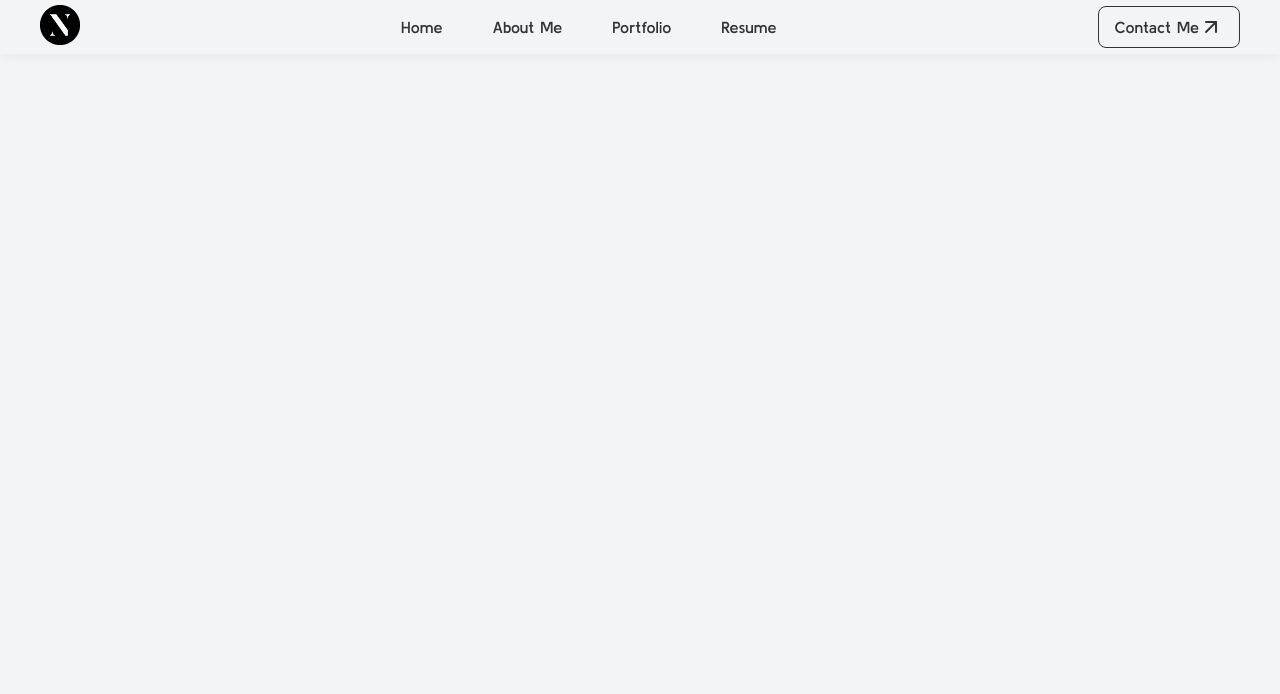
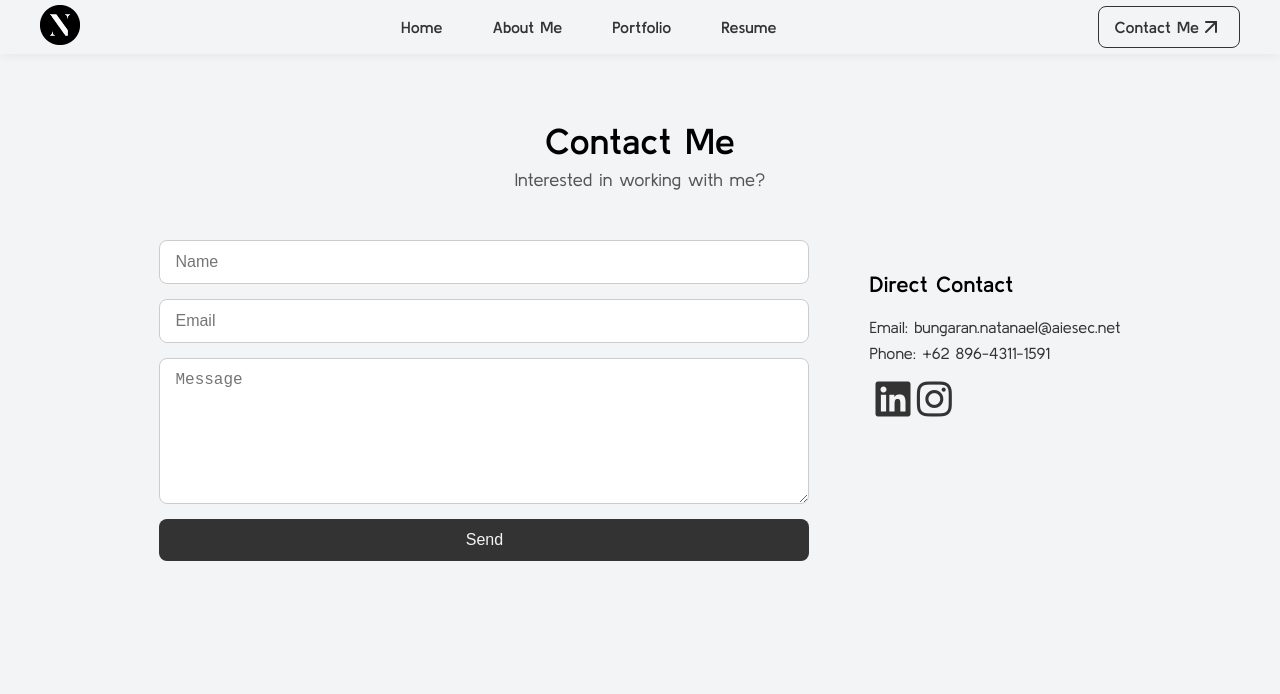
Before and after one commit to N4thhh/nael.github.io, a plain HTML site: page UTP/ContactMe/contactme.html in a window 1280 px wide. Drawn offline with nearby package versions, Linux system fonts and the light colour scheme.

Commit message:
Add files via upload

```diff
--- a/UTP/AboutMe/aboutme-style.css
+++ b/UTP/AboutMe/aboutme-style.css
@@ -200,7 +200,7 @@ nav {
 
   .experience-section {
     display: flex;
-    flex-direction: row; /* Keep experience cards horizontal */
+    flex-direction: row;
     justify-content: space-between;
     gap: 40px;
     padding: 80px 40px;
--- a/UTP/ContactMe/contactme-style.css
+++ b/UTP/ContactMe/contactme-style.css
@@ -67,3 +67,102 @@ nav {
     height: 40px;
     width: auto;
 }
+
+.contact-section {
+    padding: 130px 10px;
+    text-align: center;
+}
+
+.contact-header {
+    margin-bottom: 50px;
+}
+
+.contact-header h2 {
+    font-size: 36px;
+    margin: -10px;
+}
+
+.contact-header p {
+    font-size: 18px;
+    color: #555;
+}
+
+.contact-info {
+    display: flex;
+    flex-wrap: wrap;
+    justify-content: center;
+    gap: 60px;
+    max-width: 1000px;
+    margin: 0 auto;
+    text-align: left;
+}
+
+
+.contact-form {
+    display: flex;
+    flex-direction: column;
+    gap: 15px;
+    width: 100%;
+    max-width: 650px;
+}
+
+.contact-form input,
+.contact-form textarea {
+    padding: 12px 15px;
+    font-size: 16px;
+    border: 1px solid #ccc;
+    border-radius: 8px;
+}
+
+.contact-form textarea {
+    min-height: 120px;
+    resize: vertical;
+}
+
+.contact-form button {
+    background-color: #333;
+    color: #f3f4f7;
+    padding: 12px;
+    border: none;
+    border-radius: 8px;
+    font-size: 16px;
+    cursor: pointer;
+    transition: 0.3s ease;
+}
+
+.contact-form button:hover {
+    background-color: #f3f4f7;
+    color: #333;
+    border: solid 1px #333;
+}
+
+.info {
+    max-width: 350px;
+    padding-top: 10px;
+}
+
+.info h3 {
+    font-size: 22px;
+}
+
+.info p {
+    margin: 8px 0;
+    font-size: 16px;
+    color: #333;
+}
+
+.social-icons {
+    margin-top: 15px;
+}
+
+.social-icons a {
+    align-items: left;
+    gap: 10px;
+    font-size: 40px;
+    color: #333;
+    transition: color 0.3s ease;
+}
+
+.social-icons a:hover {
+    color: #000072;
+}
--- a/UTP/ContactMe/contactme.html
+++ b/UTP/ContactMe/contactme.html
@@ -28,6 +28,31 @@
         </div>
     </nav>
 
+    <section id="contact" class="contact-section">
+        <div class="contact-header">
+            <h2>Contact Me</h2>
+            <p>Interested in working with me?</p>
+        </div>
+        <div class="contact-info">
+            <form class="contact-form">
+                <input type="text" placeholder="Name" required>
+                <input type="email" placeholder="Email" required>
+                <textarea placeholder="Message" required></textarea>
+                <button type="submit">Send</button>
+            </form>
+            <div class="info">
+                <h3>Direct Contact</h3>
+                <p>Email: bungaran.natanael@aiesec.net</p>
+                <p>Phone: +62 896-4311-1591</p>
+                <div class="social-icons">
+                    <a href="https://x.com" target="_blank"><i class="fab fa-x"></i></a>
+                    <a href="https://www.linkedin.com/in/bungarannatanael/" target="_blank"><i class="fab fa-linkedin"></i></a>
+                    <a href="https://instagram.com/abv.nael" target="_blank"><i class="fab fa-instagram"></i></a>
+                </div>
+            </div>
+        </div>
+    </section>
+
     <script>
         lucide.createIcons();
     </script>
--- a/UTP/Home/home-style.css
+++ b/UTP/Home/home-style.css
@@ -198,11 +198,11 @@ nav {
 
 .section-divider {
     position: absolute;
-    top: 650px; /* pulls it upward into the first section */
+    top: 650px;
     left: 0;
     width: 100%;
     height: 500px;
-    background-color: #F3F4F7; /* or whatever bg the next section has */
+    background-color: #F3F4F7;
     border-radius: 0 0 60% 60%;
     transform: rotate(180deg);
     z-index: 10;
--- a/UTP/Portfolio/portfolio-style.css
+++ b/UTP/Portfolio/portfolio-style.css
@@ -218,13 +218,13 @@ nav {
 
   .logo-grid {
     display: grid;
-    grid-template-columns: repeat(4, 1fr); /* force 4 columns */
+    grid-template-columns: repeat(4, 1fr);
     gap: 24px;
     max-width: 1000px;
     margin: 0 auto;
   }
 
-  .logo-card {
+  .logo-card, .logo-card1 {
     background-color: #f3f4f7;
     border-radius: 16px;
     padding: 30px;
--- a/UTP/Resume/resume-style.css
+++ b/UTP/Resume/resume-style.css
@@ -189,7 +189,7 @@ nav {
     border: 1px solid #ccc;
     box-sizing: border-box;
     min-width: 280px;
-    margin-left: 20px; /* This pushes everything to the right */
+    margin-left: 20px;
   }
 
   .experience-column h2 {
```
